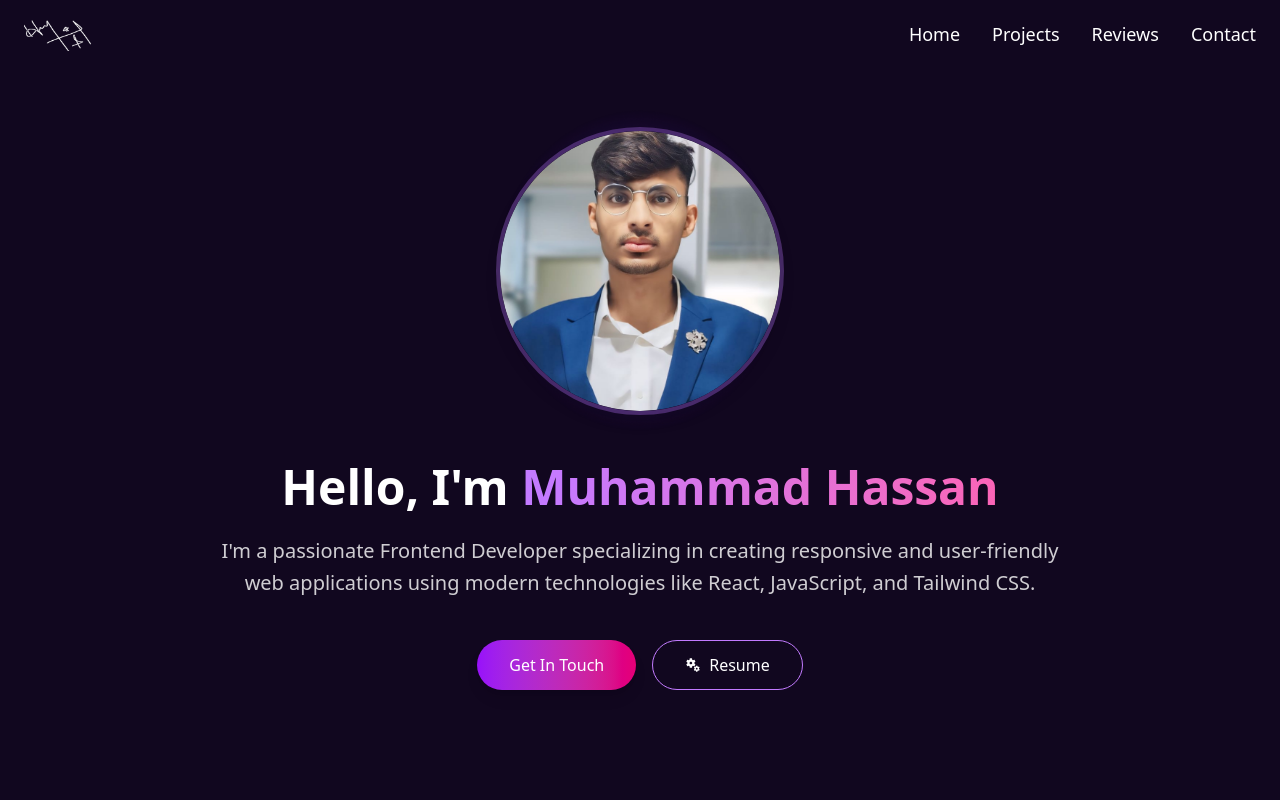
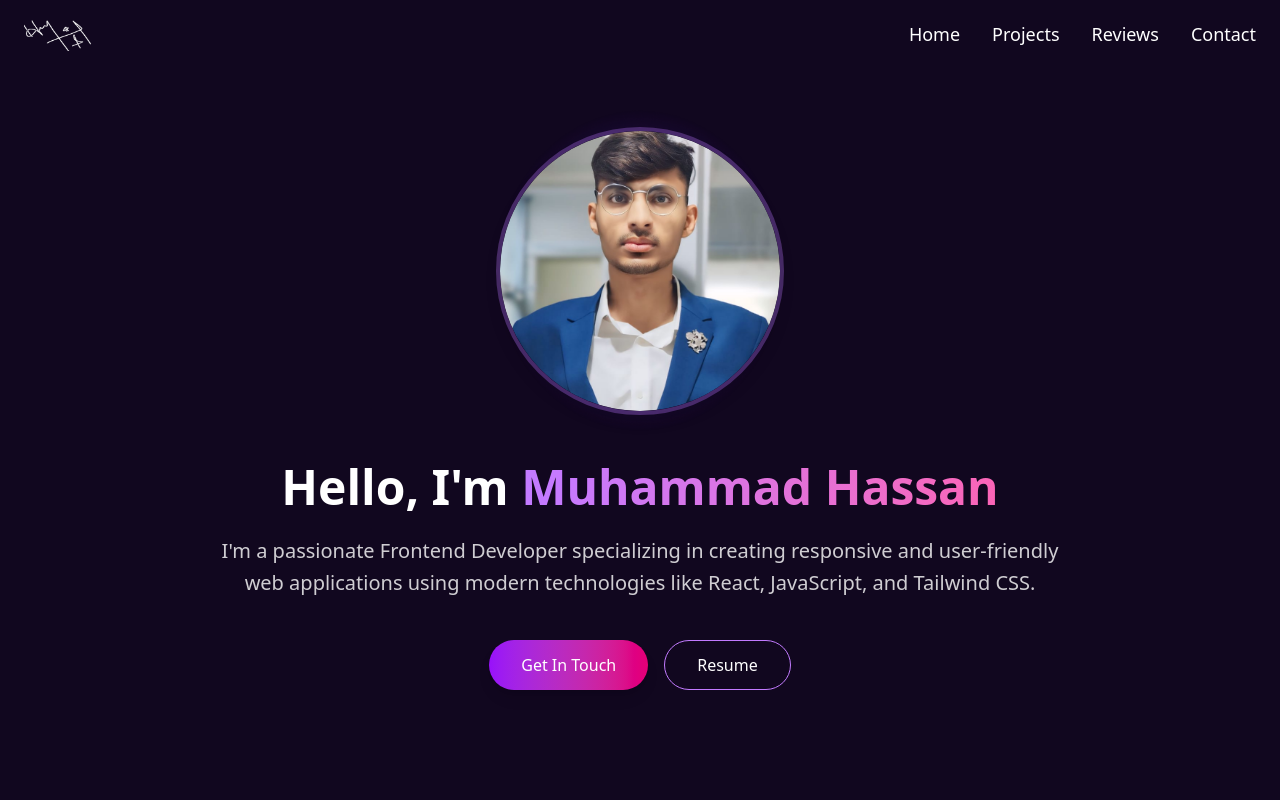
Before and after one commit to mha55ann/Portfolio, a React (Vite) app: page / in a window 1280 px wide. Shown: the top 800 px of the page. Built offline with nearby package versions, Linux system fonts and the light colour scheme.

Commit message:
changes in home section

```diff
--- a/src/components/Home.jsx
+++ b/src/components/Home.jsx
@@ -2,6 +2,7 @@ import React, { useState, useCallback } from "react";
 import { motion, AnimatePresence } from "framer-motion";
 import me from "../images/my.png";
 import insta from "../images/insta.png";
+import cv from "../images/Muhammad Hassan Resume.pdf";
 import Gradient from "../images/Gradient.png";
 import { IoMail } from "react-icons/io5";
 import { BsLinkedin } from "react-icons/bs";
@@ -145,10 +146,10 @@ function Home() {
             <motion.a
               whileHover={{ scale: 1.05 }}
               whileTap={{ scale: 0.95 }}
-              href="#services" // Replace with actual CV path
+              href={cv} // Replace with actual CV path
               className="px-8 py-3 bg-transparent border border-purple-400 text-white rounded-full font-medium flex items-center justify-center gap-2 hover:bg-purple-900/20 transition-all"
             >
-              <MdMiscellaneousServices /> Resume
+               Resume
             </motion.a>
           </motion.div>
         </motion.div>
```
Also changed, not shown: 1 other file (tests, documents, lock files or other folders).
